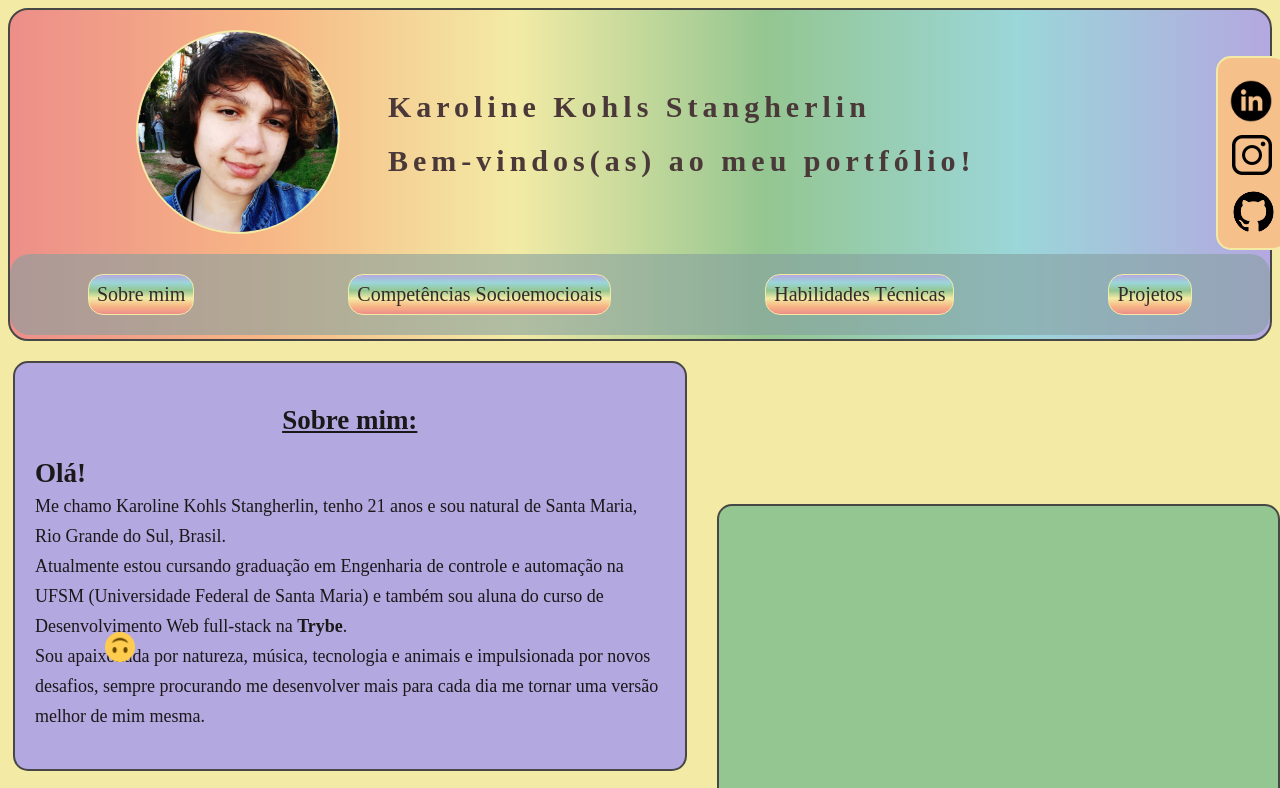
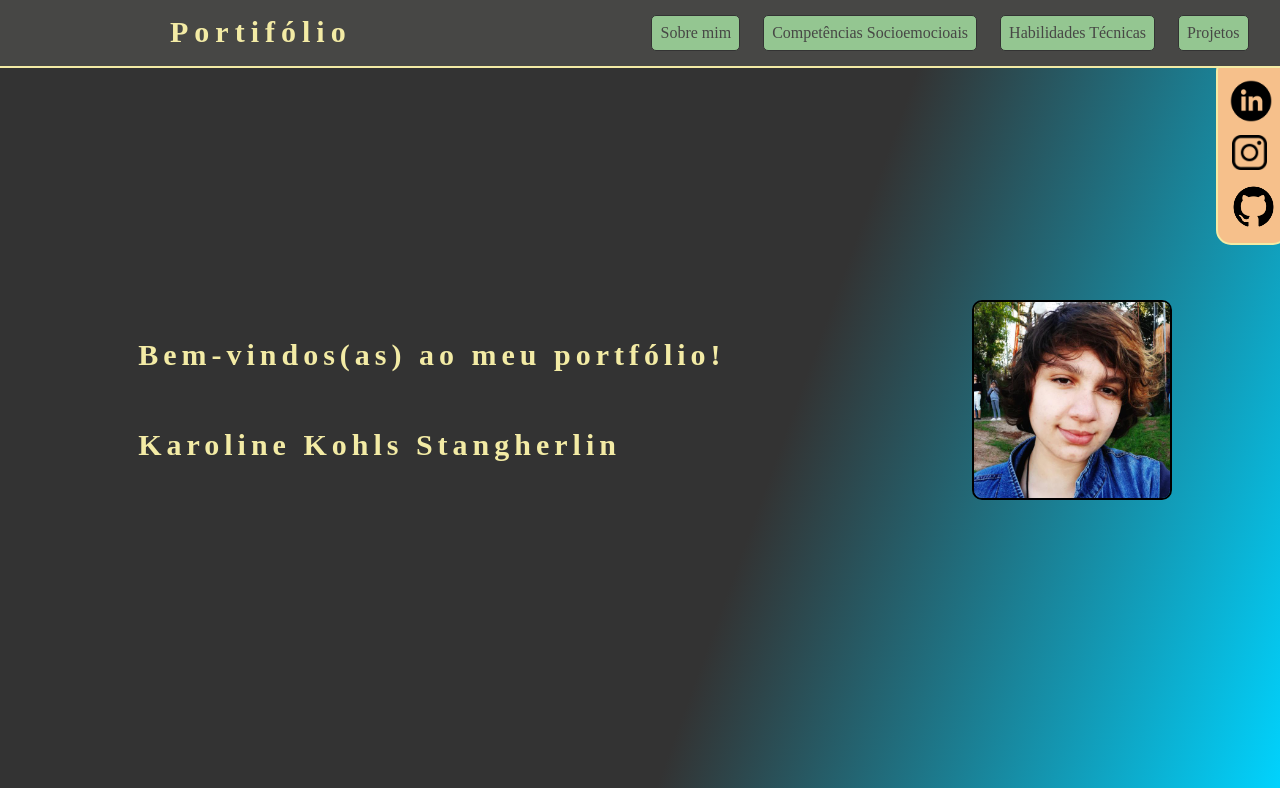
Before and after one commit to KarolineKS/KarolineKS.github.io, a plain HTML site: page index.html in a window 1280 px wide. Shown: the top 788 px of the page. Drawn offline with Linux system fonts and the light colour scheme; a web font is replaced by a local one.

Commit message:
iniciando mudança de estilização da página

```diff
--- a/index.html
+++ b/index.html
@@ -3,22 +3,23 @@
 
 <head>
     <meta charset="UTF-8" />
+    <meta charset="UTF-8">
+    <meta http-equiv="X-UA-Compatible" content="IE=edge">
+    <meta name="viewport" content="width=device-width, initial-scale=1.0">
     <title>Portifolio</title>
     <link rel="stylesheet" href="style.css">
     <link rel="preconnect" href="https://fonts.googleapis.com">
     <link rel="preconnect" href="https://fonts.gstatic.com" crossorigin>
-    <link href="https://fonts.googleapis.com/css2?family=Joan&family=Montserrat:ital,wght@0,100;0,200;0,300;0,400;0,500;0,600;0,700;0,800;0,900;1,100;1,200;1,300;1,400;1,500;1,600;1,700;1,800;1,900&family=Roboto:ital,wght@0,100;0,300;0,400;0,500;0,700;0,900;1,100;1,300;1,400;1,500;1,700;1,900&display=swap" rel="stylesheet">
+    <link
+    href="https://fonts.googleapis.com/css2?family=Joan&family=Montserrat:ital,wght@0,100;0,200;0,300;0,400;0,500;0,600;0,700;0,800;0,900;1,100;1,200;1,300;1,400;1,500;1,600;1,700;1,800;1,900&family=Roboto:ital,wght@0,100;0,300;0,400;0,500;0,700;0,900;1,100;1,300;1,400;1,500;1,700;1,900&display=swap"
+    rel="stylesheet">
 </head>
 
 <body>
-    <header class="header">
-        <img class="imagem-perfil" src="Imagens/eu.jpeg" alt="Minha imagem de perfil"/>
-        <div class="nome">
-            <h1>Karoline Kohls Stangherlin</h1>
-            <h1>Bem-vindos(as) ao meu portfólio!</h1>
-        </div>
-        <nav class="nav" >
+    <nav class="nav">
         <ul class="nav-links">
+            <h1>Portifólio</h1>
+            <div>
                 <li>
                     <a href="#sobremim">Sobre mim</a>
                 </li>
@@ -31,8 +32,15 @@
                 <li>
                     <a href="#projetos">Projetos</a>
                 </li>
+            </div>
         </ul>
     </nav>
+    <header class="header">
+        <img class="imagem-perfil" src="Imagens/eu.jpeg" alt="Minha imagem de perfil" />
+        <div class="nome">
+            <h1>Bem-vindos(as) ao meu portfólio!</h1>
+            <h1>Karoline Kohls Stangherlin</h1>
+        </div>
     </header>
 
 
@@ -41,19 +49,21 @@
             <section class="section-sobremim">
                 <h2 class="texto_centralizado underline" id="sobremim">Sobre mim:</h2>
                 <p>
-                        <strong><span class="ola">Olá!</span></strong> <br /> <img src="Imagens/emoji.png" alt="emoji feliz" width="30px">
+                    <strong><span class="ola">Olá!</span></strong> <br />
                     Me chamo Karoline Kohls Stangherlin, tenho 21 anos e sou natural de Santa
                     Maria, Rio Grande do Sul, Brasil.<br />
                     Atualmente estou cursando graduação em Engenharia de controle e automação
                     na UFSM (Universidade Federal de Santa Maria) e também sou aluna do curso
                     de Desenvolvimento Web full-stack na <strong>Trybe</strong>. <br />
-                        Sou apaixonada por natureza, música, tecnologia e animais e impulsionada por novos desafios, sempre procurando me desenvolver mais
+                    Sou apaixonada por natureza, música, tecnologia e animais e impulsionada por novos desafios, sempre
+                    procurando me desenvolver mais
                     para cada dia me tornar uma versão melhor de mim mesma. <br />
                 </p>
             </section>
 
             <section>
-                <h2 id="competencias_socioemocionais">Competências Socioemocionais:</h2>
+                <h2 class="underline texto_centralizado" id="competencias_socioemocionais">Competências Socioemocionais:
+                </h2>
 
                 <ul>
                     <li>Resiliente</li>
@@ -97,28 +107,34 @@
                 <h2 class="texto_centralizado underline" id="projetos">Projetos:</h2>
                 <p>(Ainda não possuo nenhum projeto, mas ao decorrer do curso terão vários)</p>
             </section>
-    </main>
             <nav class="nav-links-redessociais">
 
-            <a href="https://www.linkedin.com/feed/" target="_blank"> <img class="icone_linkedin" src="Imagens/icone linkedin.png" alt="ícone do linkedin"></a> <br>
-            <a href="https://www.instagram.com/karol_kks/" target="_blank"> <img  class="icone_insta" src="Imagens/icone instagram.png" alt="ícone do instagram"></a>
+                <a href="https://www.linkedin.com/feed/" target="_blank"> <img class="icone_linkedin"
+                        src="Imagens/icone linkedin.png" alt="ícone do linkedin"></a> <br>
+                <a href="https://www.instagram.com/karol_kks/" target="_blank"> <img class="icone_insta"
+                        src="Imagens/icone instagram.png" alt="ícone do instagram"></a>
                 <br />
-            <a href="https://github.com/KarolineKS" target="_blank"> <img class="icone_git" src="Imagens/icone github.png" alt="ícone do GitHub"></a>
+                <a href="https://github.com/KarolineKS" target="_blank"> <img class="icone_git"
+                        src="Imagens/icone github.png" alt="ícone do GitHub"></a>
             </nav>
         </article>
+    </main>
 
 
     <br /><br />
     <footer class="footer">
         <div class="footer_posicionamento">
-            <img src="https://comunica.ufu.br/sites/comunica.ufu.br/files/conteudo/noticia/imagem_chamada_cat-typing.gif" alt="gatinho estudando">
+            <img src="https://comunica.ufu.br/sites/comunica.ufu.br/files/conteudo/noticia/imagem_chamada_cat-typing.gif"
+                alt="gatinho estudando">
             <strong>
                 <p>
                     Este Porfólio será atualizado ao decorrer dos aprendizados no curso de
                     desenvolvimento web da Trybe, pois ainda estou em formação! <br>
                     Desenvolvido por: <i class="underline">Karoline Kohls Stangherlin</i>
                     <br>
-            Última data de modificação: <i class="underline">19/07/22</i></p>
+                    Última data de modificação: <i class="underline">19/07/22</i>
+                </p>
+                <p><i class="underline">Email: kkohlsstangherlin@gmail.com</i></p>
             </strong>
         </div>
     </footer>
--- a/style.css
+++ b/style.css
@@ -1,79 +1,80 @@
+* {
+  padding: 0;
+  margin: 0;
+  box-sizing: border-box;
+}
+
 body {
-  background-color: #f3eba5;
   font-family: "Joan", serif;
-  color: rgb(26, 24, 24);
+}
+
+.header {
+  background: linear-gradient(110deg, #333333 60%,  rgba(0, 212, 255) 100% 60%);
+  display: flex;
+  align-items: center;
+  justify-content: space-around;
+  height: 100vh;
+
 }
 
 .imagem-perfil {
   width: 200px;
-  border-radius: 50%;
-  margin-left: 10%;
-  margin-top: 20px;
-  border: solid 2px #f3eba5;
-}
-
-.header {
-  background-image: linear-gradient(
-    to right,
-    #ed8e89,
-    #f7b685,
-    #f3eba5,
-    #94c691,
-    #9bd6d9,
-    #b4a8e0
-  );
-  position: relative;
-  border-radius: 20px;
-  height: 329px;
-  border: solid 2px #474745;
+  border-radius: 10px;
+  border: solid 2px;
+  order: 2;
 }
 
 .nome {
-  position: absolute;
-  top: 60px;
-  left: 30%;
-  border-radius: 20px;
-  color: rgb(75, 56, 56);
+  min-height: 30%;
+  display: flex;
+  flex-direction: column;
+  justify-content: space-around;
+  padding: 30px;
+  color: #f3eba5;
   letter-spacing: 5px;
   font-size: 15px;
 }
 
 .nav-links {
-  padding: 0;
+  border-bottom: solid 2px #f3eba5;
+  width: 100%;
+  position: fixed;
   text-align: center;
-  background-color: rgba(133, 160, 160, 0.596);
-  border-radius: 20px;
+  background-color: #474745;
+  padding: 15px 20px;
+  display: flex;
+  justify-content: space-between;
+  z-index: 1;
+}
+
+.nav-links div {
+  width: 50%;
+  display: flex;
+  justify-content: space-around;
+}
+
+.nav-links h1 {
+  color: #f3eba5;
+  padding-left: 150px;
+  letter-spacing: 6px;
+  font-size: 30px;
 }
 
 .nav-links li {
-  display: inline-block;
-  margin-right: 150px;
-  background-image: linear-gradient(
-    to top,
-    #ed8e89,
-    #f7b685,
-    #f3eba5,
-    #94c691,
-    #9bd6d9,
-    #b4a8e0
-  );
+  background-color: #94c691;
   padding: 8px;
-  border-radius: 15px;
-  margin-top: 20px;
-  margin-bottom: 20px;
-  border: solid 1px #f3eba5;
-}
-
-.nav-links li:nth-last-child(1) {
-  margin-right: 0;
+  border-radius: 5px;
+  border: solid 1px #333333;
+  list-style: none;
 }
 
 nav ul li a {
   text-decoration: none;
-  font-size: 20px;
-  color: rgb(53, 41, 41);
+  font-size: 16px;
+  color: #474745;
   font-family: "Joan", serif;
 }
+
 main {
   margin-left: 5px;
 }
@@ -162,12 +163,8 @@ main {
     top: 79%;
 }
 .projetos{
-    position: absolute;
-    top: 63%;
-    left: 56%;
     background-color: #94c691;
     border-radius: 15px;
     border: solid 2px #474745;
-    padding: 290px 20px;
     font-size: 18px;
 }
```
Also changed, not shown: Imagens/fundo-preto-antigo-textura-do-grunge-papel-de-parede-escuro-quadro-negro-quadro-negro-parede-da-sala_1258-28313.webp (added). Lines whose indentation alone changed are shown as unchanged.
